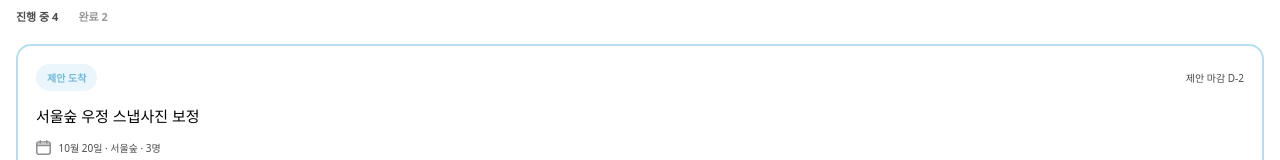
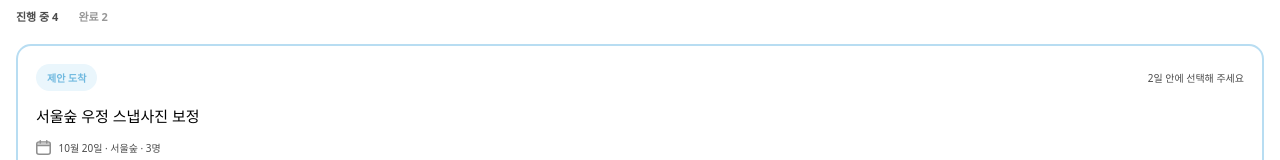
Before and after one commit to picon-sw/picon-frontend, a React (Vite) app: page /requests in a window 1280 px wide. Shown: the part 362-522 px from the top of the page. Built offline with nearby package versions, Linux system fonts and the light colour scheme.

Commit message:
fix: 의뢰 메인 제안 마감 문구 수정

```diff
--- a/src/pages/RequestPage.module.css
+++ b/src/pages/RequestPage.module.css
@@ -155,6 +155,10 @@
   color: #4b4b4b;
 }
 
+.scheduleLabelUrgent {
+  font-weight: 700;
+}
+
 .cardTitle {
   margin: 0;
   overflow: hidden;
--- a/src/pages/RequestPage.tsx
+++ b/src/pages/RequestPage.tsx
@@ -22,8 +22,10 @@ interface MyRequest {
   date: string;
   place: string;
   people: number;
-  // 카드 오른쪽 위 안내 (제안 마감 D-2, 촬영 D-21, 촬영일 11월 3일 등)
+  // 카드 오른쪽 위 안내 (2일 안에 선택해 주세요, 촬영 D-21, 촬영일 11월 3일 등)
   scheduleLabel: string;
+  // 제안 선택 마감이 하루 이하로 남았을 때 굵게 표시
+  scheduleUrgent?: boolean;
   // 제안 도착: 제안한 작가들 / 그 외: 담당 작가 1명
   photographers: Photographer[];
   message: string;
@@ -34,6 +36,15 @@ const STATUS_LABEL: Record<RequestStatus, string> = {
   confirmed: '예약확정',
   completed: '완료',
 };
+
+// 제안 선택 마감까지 남은 일수 → 안내 문구 (하루 이하면 '오늘 안에' + 굵게)
+function getProposalDeadline(daysLeft: number) {
+  const urgent = daysLeft <= 1;
+  return {
+    scheduleLabel: urgent ? '오늘 안에 선택해 주세요' : `${daysLeft}일 안에 선택해 주세요`,
+    scheduleUrgent: urgent,
+  };
+}
 
 const TABS: { value: RequestTab; label: string }[] = [
   { value: 'ongoing', label: '진행 중' },
@@ -50,7 +61,7 @@ const REQUESTS: Record<RequestTab, MyRequest[]> = {
       date: '10월 20일',
       place: '서울숲',
       people: 3,
-      scheduleLabel: '제안 마감 D-2',
+      ...getProposalDeadline(2),
       photographers: [
         { id: 1, name: '서하 작가' },
         { id: 2, name: '윤슬 작가' },
@@ -136,7 +147,17 @@ interface RequestCardProps {
 }
 
 function RequestCard({ request, highlighted }: RequestCardProps) {
-  const { status, title, date, place, people, scheduleLabel, photographers, message } = request;
+  const {
+    status,
+    title,
+    date,
+    place,
+    people,
+    scheduleLabel,
+    scheduleUrgent,
+    photographers,
+    message,
+  } = request;
   const isCompleted = status === 'completed';
 
   return (
@@ -145,7 +166,15 @@ function RequestCard({ request, highlighted }: RequestCardProps) {
         <span className={`${styles.badge} ${styles[`badge_${status}`]}`}>
           {STATUS_LABEL[status]}
         </span>
-        <span className={styles.scheduleLabel}>{scheduleLabel}</span>
+        <span
+          className={
+            scheduleUrgent
+              ? `${styles.scheduleLabel} ${styles.scheduleLabelUrgent}`
+              : styles.scheduleLabel
+          }
+        >
+          {scheduleLabel}
+        </span>
       </div>
 
       <p className={styles.cardTitle}>{title}</p>
```
